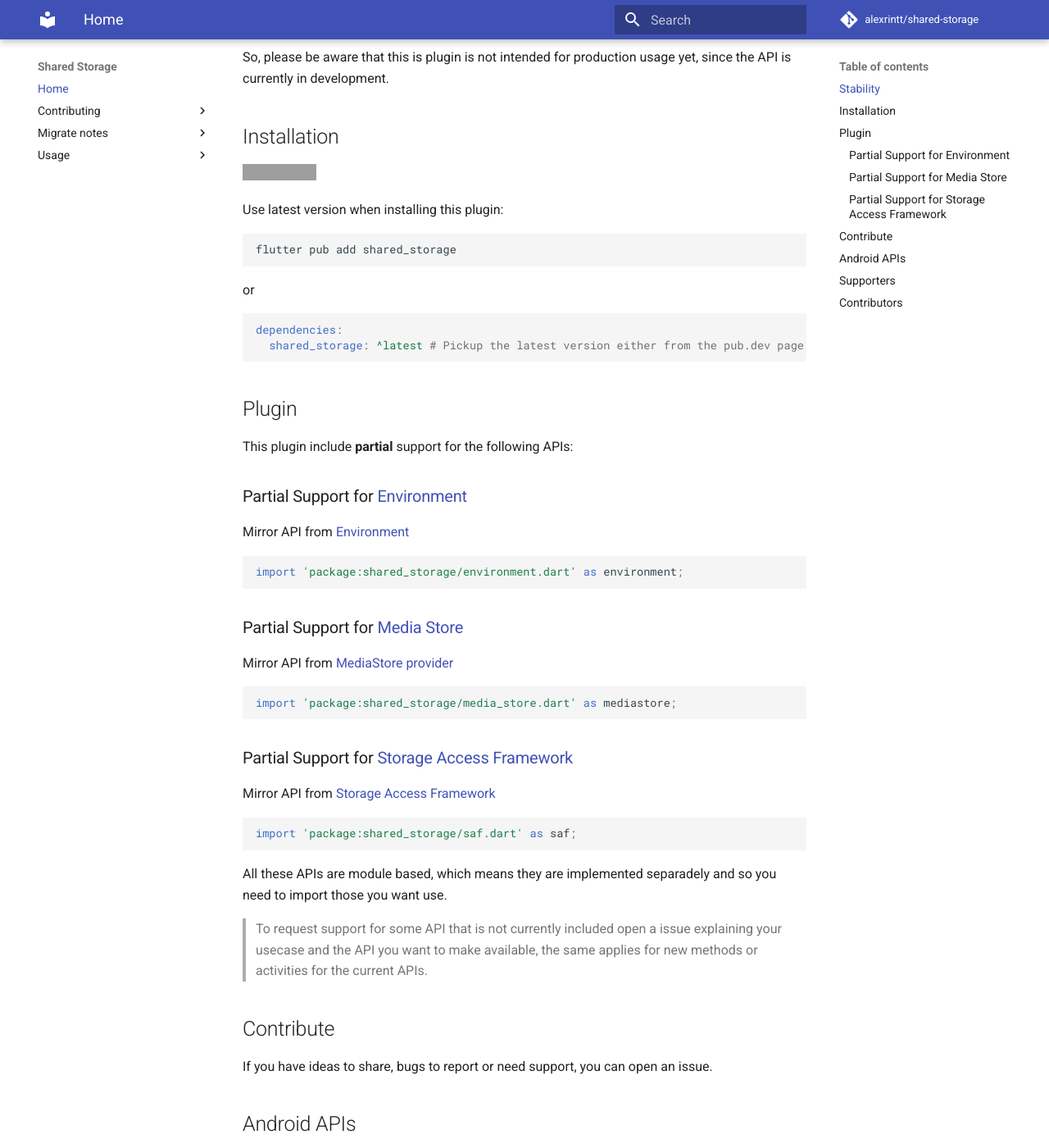
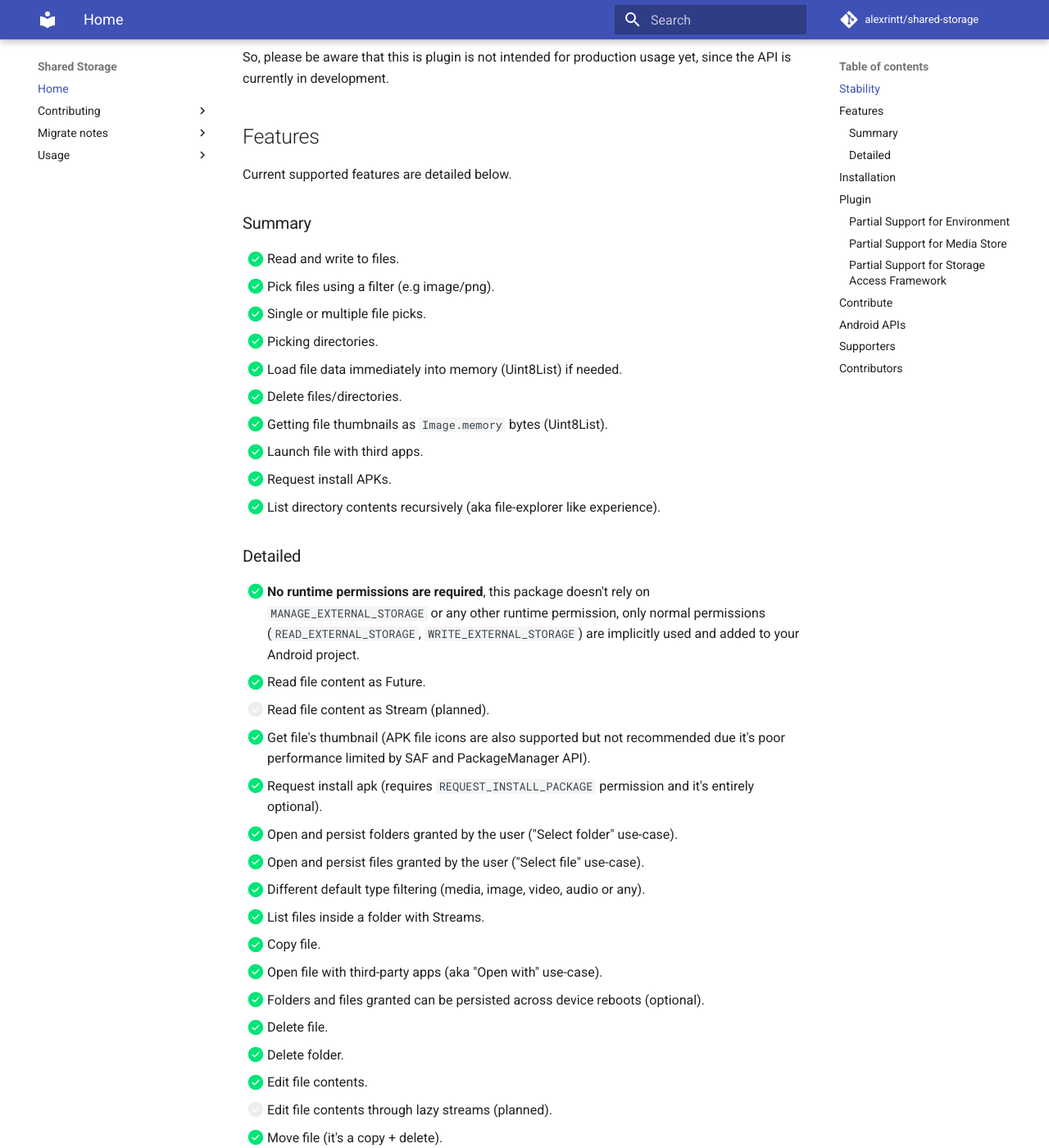
Before and after one commit to alexrintt/shared-storage, an MkDocs documentation site: the page built from docs/index.md, in a window 1280 px wide and 1400 px high, scrolled down 306 px. Shown: the whole window at 82% size. Built offline with MkDocs 1.6.1 and Material for MkDocs 9.7.7, drawn with Linux system fonts in a browser that asks for light colours; comment, search, counter and statistics services are not loaded; grey boxes are pictures that could not be loaded.

Commit message:
Start writing features section in the documentation

```diff
--- a/docs/index.md
+++ b/docs/index.md
@@ -5,6 +5,43 @@ Check out [pub.dev/shared_storage](https://pub.dev/packages/shared_storage)
 The latest version is a Beta release, which means all these APIs can change over a short period of time without prior notice.
 
 So, please be aware that this is plugin is not intended for production usage yet, since the API is currently in development.
+
+## Features
+
+Current supported features are detailed below.
+
+### Summary
+
+- [x] Read and write to files.
+- [x] Pick files using a filter (e.g image/png).
+- [x] Single or multiple file picks.
+- [x] Picking directories.
+- [x] Load file data immediately into memory (Uint8List) if needed.
+- [x] Delete files/directories.
+- [x] Getting file thumbnails as `Image.memory` bytes (Uint8List).
+- [x] Launch file with third apps.
+- [x] Request install APKs.
+- [x] List directory contents recursively (aka file-explorer like experience).
+
+### Detailed
+
+- [x] **No runtime permissions are required**, this package doesn't rely on `MANAGE_EXTERNAL_STORAGE` or any other runtime permission, only normal permissions (`READ_EXTERNAL_STORAGE`, `WRITE_EXTERNAL_STORAGE`) are implicitly used and added to your Android project.
+- [x] Read file content as Future.
+- [ ] Read file content as Stream (planned).
+- [x] Get file's thumbnail (APK file icons are also supported but not recommended due it's poor performance limited by SAF and PackageManager API).
+- [x] Request install apk (requires `REQUEST_INSTALL_PACKAGE` permission and it's entirely optional).
+- [x] Open and persist folders granted by the user ("Select folder" use-case).
+- [x] Open and persist files granted by the user ("Select file" use-case).
+- [x] Different default type filtering (media, image, video, audio or any).
+- [x] List files inside a folder with Streams.
+- [x] Copy file.
+- [x] Open file with third-party apps (aka "Open with" use-case).
+- [x] Folders and files granted can be persisted across device reboots (optional).
+- [x] Delete file.
+- [x] Delete folder.
+- [x] Edit file contents.
+- [ ] Edit file contents through lazy streams (planned).
+- [x] Move file (it's a copy + delete).
 
 ## Installation
 
```
